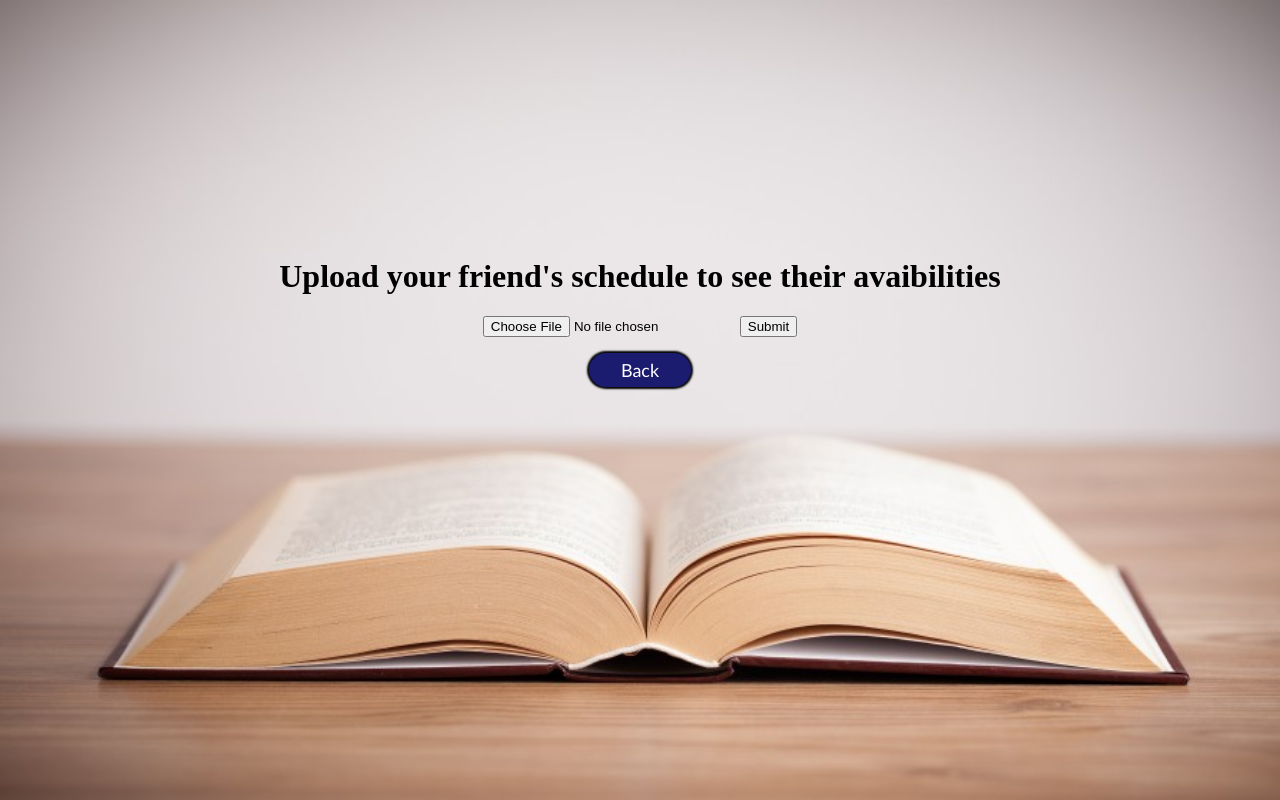
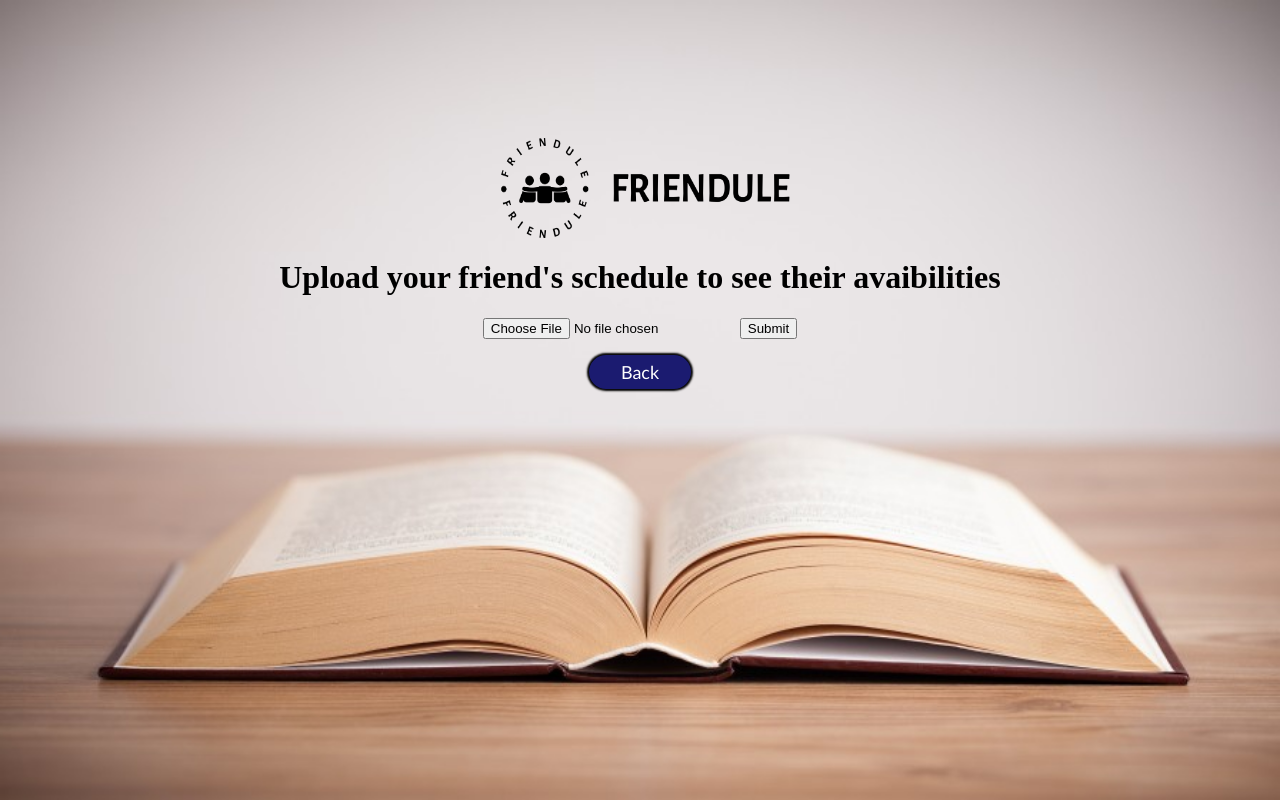
Before and after one commit to Redcowbois/McHacks, a Django app: template reader/templates/schedule.html in a window 1280 px wide. Run offline with Django 4.2, Linux system fonts and the light colour scheme; the template is opened without the code that fills it, so the values that code supplies are empty; parts of the project's set-up code (start-up, migrations or seed data) failed here and were passed over.

Commit message:
small changes

```diff
--- a/reader/templates/login.html
+++ b/reader/templates/login.html
@@ -16,7 +16,7 @@
             </div>
         </div>
 
-        <form >
+        <form class="user" >
             Username: <input type="text" name="username" placeholder="Enter Username" class="input"><br>
             <br>
             Password: <input type="password" name="password" placeholder="Enter Password" class="input">
--- a/reader/templates/schedule.css
+++ b/reader/templates/schedule.css
@@ -8,12 +8,16 @@
 
     background-position: center center;
 
-    padding-top: 250px;
+    padding-top: 130px;
     padding-bottom: 200px;
     top: 40%;
     right: 50%;
 }
 
+.logo{
+    width: 300px;
+    height: 100px;
+}
 
 .button2{
     font-size:large;
--- a/reader/templates/schedule.html
+++ b/reader/templates/schedule.html
@@ -6,6 +6,9 @@
 
     <body class="schedule">
         <center>
+
+            <img src="logo.png" class="logo">
+
         <p><h1> Upload your friend's schedule to see their avaibilities</h1></p>
 
         <form action="/action_page.php">
```
Also changed, not shown: reader/templates/login.css (+7 -0 lines), reader/templates/sign up.css (+18 -0 lines), reader/templates/sign up.html (+6 -1 lines).
